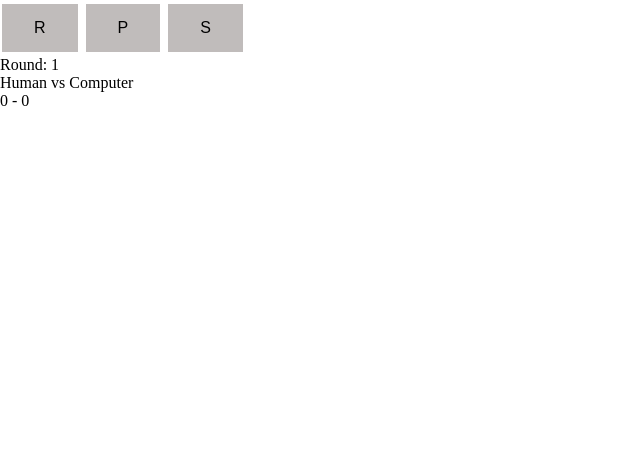
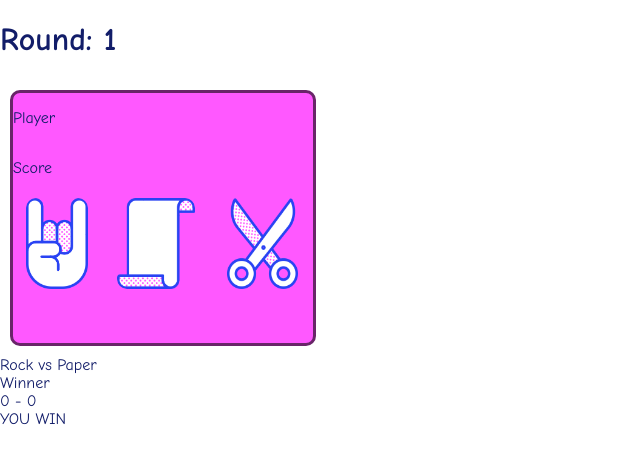
Before and after one commit to sebastianCastro/rock-paper-scissors, a plain HTML site: page index.html in a window 1280 px wide. Shown: the whole page, without its empty margins (0-640 px from the left). Drawn offline with Linux system fonts and the light colour scheme.

Commit message:
style is harder than expected

```diff
--- a/index.html
+++ b/index.html
@@ -6,21 +6,41 @@
     <meta name="viewport" content="width=device-width, initial-scale=1.0">
     <title>Document</title>
     <script src="javascript-file.js" defer></script>
+    <link href="style.css" type="text/css" rel="stylesheet" />
 </head>
-<body id="body">
-    <div id="container-box">
-    <div id="buttons-div">
-        <button id="rock-btn" class="buttons"></button>
-        <button id="paper-btn" class="buttons"></button>
-        <button id="scissors-btn" class="buttons"></button>
+<body>
+    <div class="container">
+    <div class="round-counter" >
+        <h1 id="round-counter"> Round: 1</h1>
     </div>
-    <div id="round-counter" >Round: 1</div>
-    <div id="players" >Human vs Computer</div>
-    <div id="display-hands"></div>
+    <div class="player-container">
+        <div class="player-info">
+            <div class="name">
+                <p>Player</p>
+            </div>
+            <div class="score">
+                <p>Score</p>
+            </div>
+        </div>
+        <div class="game-selection">
+            <div id="player-buttons" class="player-buttons">
+                <div class="player-buttons">
+                    <img id="rock-btn" class="btn" src="./images/rock.png" alt="rock" style="width:70%">
+                </div>
+                <div class="player-buttons">
+                    <img id="paper-btn" class="btn" src="./images/paper.png" alt="paper" style="width:70%">
+                </div>
+                <div class="player-buttons">
+                    <img id="scissors-btn" class="btn" src="./images/scissors.png" alt="scissors" style="width:70%">
+                </div>
+            </div>
+        </div>
+    </div>
+    <div id="display-hands">Rock vs Paper</div>
+    <div id="round-winner">Winner</div>
     <div id="score">0 - 0</div>
-    <div id="round-winner"></div>
-    <div id="game-winner"></div>
-    <button id="restart-btn"></button>
-</div>
+    <div id="game-winner">YOU WIN</div>
+    <button id="restart-btn">Restart</button>
+    </div>
 </body>
 </html>
--- a/javascript-file.js
+++ b/javascript-file.js
@@ -11,7 +11,11 @@ let roundCounter = document.getElementById("round-counter");
 let displayHands = document.getElementById("display-hands")
 
 function roundWinner(playerSelection, computerSelection) {
+    rockBtn.style.backgroundColor = "rgba(255, 255, 255, 0)";
+    paperBtn.style.backgroundColor = "rgba(255, 255, 255, 0)";
+    scissorsBtn.style.backgroundColor = "rgba(255, 255, 255, 0)";
     if (playerSelection == "rock-btn") {
+        rockBtn.style.backgroundColor = "#2943F3";
         if (computerSelection == "rock") {
             winner.textContent = tie;
         } else if (computerSelection == "paper") {
@@ -20,6 +24,7 @@ function roundWinner(playerSelection, computerSelection) {
             winner.textContent = playerWins;
         }
     } else if (playerSelection == "paper-btn") {
+        paperBtn.style.backgroundColor = "#2943F3";
         if (computerSelection == "rock") {
             winner.textContent = playerWins;
         } else if (computerSelection == "paper") {
@@ -28,6 +33,7 @@ function roundWinner(playerSelection, computerSelection) {
             winner.textContent = computerWins;
         }
     } else if (playerSelection == "scissors-btn") {
+        scissorsBtn.style.backgroundColor = "#2943F3";
         if (computerSelection == "rock") {
             winner.textContent = computerWins;
         } else if (computerSelection == "paper") {
@@ -55,21 +61,21 @@ function score() {
 
 function counter() {
     if (i > 5){
-        roundCounter.textContent = "";
-        buttonsDiv.style.visibility = "hidden";
         restartBtn.style.visibility = "visible";
+        if (playerCount > computerCount) {
+            roundCounter.textContent = "You won";
+        } else if (computerCount > playerCount) {
+            roundCounter.textContent = "Computer won";
+        } else {
+            roundCounter.textContent = "Nobody wins, it's a tie";
+
+        }
     } else if (i == 5) {
         roundCounter.textContent = "Final Round";
     } else {
         roundCounter.textContent = "Round: ".concat(i);
     }
 }
-
-// function hiddeBtns() {
-//     rockBtn.style.visibility = "hidden";
-//     paperBtn.style.visibility = "hidden";
-//     scissorsBtn.style.visibility = "hidden";
-// }
 
 function showPlayerHand(playerSelection) {
     if (playerSelection == "rock-btn") {
@@ -97,19 +103,20 @@ function showHands(playerSelection, computerSelection) {
 }
 
 function restartGame() {
-    i = 0;
+    i = 1;
     playerCount = 0;
     computerCount = 0;
+    roundCounter.textContent = "Round: 1";
     scoreStr.textContent = playerCount + " - " + computerCount;
     displayHands.textContent = "";
-    winner.textContent = "";
-    buttonsDiv.style.visibility = "visible";
+    rockBtn.style.backgroundColor = "rgba(255, 255, 255, 0)";
+    paperBtn.style.backgroundColor = "rgba(255, 255, 255, 0)";
+    scissorsBtn.style.backgroundColor = "rgba(255, 255, 255, 0)";
     restartBtn.style.visibility = "hidden";
 }
 
 function game(e, playerSelection, computerSelection) {
     playerSelection = e.target.id;
-    // hiddeBtns(playerSelection);
     computerSelection = computerHand[Math.floor(Math.random() * 3)];
     showHands(playerSelection, computerSelection);
     roundWinner(playerSelection, computerSelection);
@@ -117,41 +124,21 @@ function game(e, playerSelection, computerSelection) {
     counter();
 }
 
-let buttonsDiv = document.getElementById("buttons-div");
-
-let btns = document.getElementsByClassName("buttons");
-let j;
-for (j = 0; j < btns.length; j++) {
-    btns[j].style.cursor = "pointer";
-    btns[j].style.background = "#C0BCBB";
-    btns[j].style.border = "none";
-    btns[j].style.padding = "15px 32px";
-    btns[j].style.fontSize = "16px";
-    btns[j].style.margin = "4px 2px";
-    btns[j].addEventListener("click", game);
-  }
+let playerButtons = document.getElementById("player-buttons");
 
 let rockBtn = document.getElementById("rock-btn");
-rockBtn.textContent = "R";
+rockBtn.style.cursor = "pointer";
+rockBtn.addEventListener("click", game);
 
 let paperBtn = document.getElementById("paper-btn");
-paperBtn.textContent = "P";
+paperBtn.style.cursor = "pointer";
+paperBtn.addEventListener("click", game);
 
 let scissorsBtn = document.getElementById("scissors-btn");
-scissorsBtn.textContent = "S";
+scissorsBtn.style.cursor = "pointer";
+scissorsBtn.addEventListener("click", game);
 
 let restartBtn = document.getElementById("restart-btn");
 restartBtn.style.visibility = "hidden";
 restartBtn.textContent = "Restart Game";
 restartBtn.addEventListener("click", restartGame);
-
-let body = document.getElementById("body");
-body.style.margin = 0;
-body.style.padding = 0;
-
-let container = document.getElementById("container-box");
-container.style.height = "100vh";
-container.style.margin = 0;
-container.style.padding = 0;
-container.style.border = 0;
-container.style.background = "#00000";
--- /dev/null
+++ b/style.css
@@ -0,0 +1,71 @@
+html {
+    overflow: hidden;
+}
+
+body{
+    margin: 0;
+    padding: 0;
+}
+
+.container {
+    display: flex;
+    flex-direction: column;
+    height: 100vh;
+    font-family: "Comic Sans MS", "Comic Sans";
+    color: #121D69;
+    margin: 0;
+    padding: 0;
+    border: 0;
+    background: #FFFFFF;
+}
+
+/* h1 {
+    color: #222222;
+}
+
+p {
+    color: #ffffff;
+} */
+
+.player-container {
+    display: flex;
+    flex-direction: column;
+    border: solid;
+    border-color: #692569;
+    border-radius: 10px;
+    background-color: #FF58FF;
+    margin: 10px;
+    width: 300px;
+    height: 250px;
+}
+
+.player-info {
+    display: flex;
+    flex-direction: column;
+    justify-content: center;
+    height: 100px;
+}
+
+.player-info.name {
+    height: 1fr;
+}
+
+.player-info.score{
+    height: 2fr;
+}
+
+.game-selection {
+    display: flex;
+    justify-content: center;
+
+}
+
+.player-buttons {
+    display: flex;
+    justify-content: space-around;
+}
+
+.player-buttons img {
+    border-radius: 10px;
+    margin: 5px;
+}
```
Also changed, not shown: images/paper-txt.png (added), images/paper.png (added), images/rock-paper-scissors-line-vector-icons.png (added), images/rock-paper-scissors-line-vector-icons.svg (added), images/rock-txt.png (added), images/rock.png (added), images/scissors-txt.png (added), images/scissors.png (added), 4 other files.
